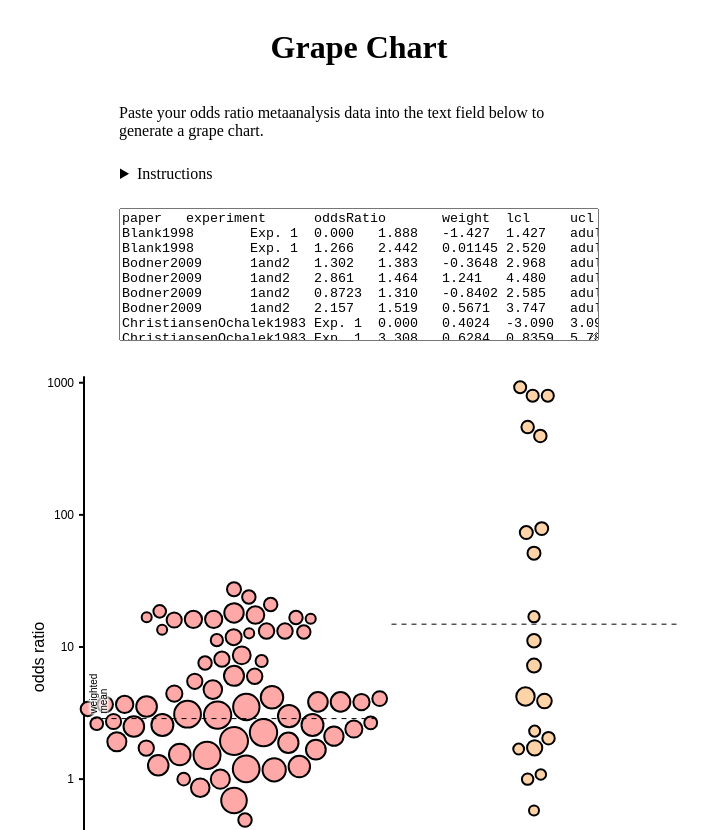
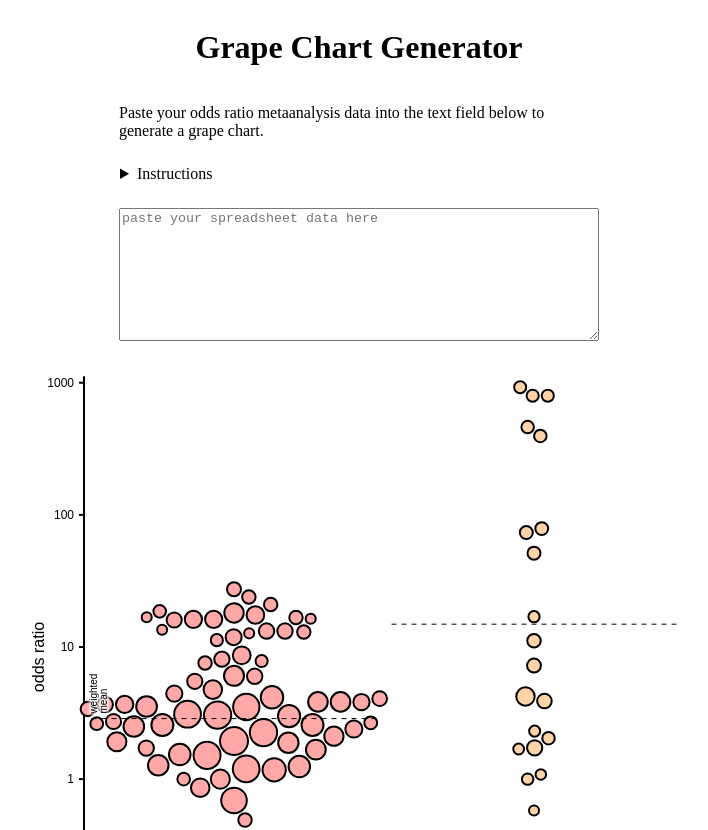
Before and after one commit to portsoc/grape-chart, a React (Vite) app: page / in a window 1280 px wide. Shown: the top 830 px of the page, without its empty margins (281-989 px from the left). Built offline with nearby package versions, Linux system fonts and the light colour scheme.

Commit message:
add parsing

```diff
--- a/src/components/App.tsx
+++ b/src/components/App.tsx
@@ -8,15 +8,17 @@ import * as types from '../lib/types';
 
 import testData from '../../test-data.json';
 
-const testDataText = testDataIntoText(testData);
+export default function App(): JSX.Element {
+  const [inputData, setInputData] = React.useState<string>('');
 
-export default function App(): JSX.Element {
+  const parsedData = inputData.trim() ? parse(inputData) : testData;
+
   return (
     <>
-      <h1>Grape Chart</h1>
+      <h1>Grape Chart Generator</h1>
       <Instructions />
-      <textarea placeholder="paste your spreadsheet data here" value={testDataText}/>
-      <GrapeChart data={testData} />
+      <textarea placeholder="paste your spreadsheet data here" onChange={(e) => setInputData(e.target.value)}/>
+      <GrapeChart data={parsedData} />
     </>
   );
 }
@@ -63,28 +65,58 @@ function Instructions(): JSX.Element {
   );
 }
 
-function testDataIntoText(data: types.ExperimentData[]): string {
-  const lines: unknown[][] = [];
-  lines.push([
-    'paper',
-    'experiment',
-    'oddsRatio',
-    'weight',
-    'lcl',
-    'ucl',
-    'group',
-  ]);
-  for (const line of data) {
-    lines.push([
-      line.paper,
-      line.experiment,
-      line.oddsRatio.toPrecision(4),
-      line.weight.toPrecision(4),
-      line.lowerConfidenceLimit.toPrecision(4),
-      line.upperConfidenceLimit.toPrecision(4),
-      line.group,
-    ]);
+function parse(input: string): types.ExperimentData[] {
+  const lines = input.trim().split('\n');
+
+  const retval: types.ExperimentData[] = [];
+
+  for (const line of lines) {
+    const [
+      rawPaper,
+      rawExperiment,
+      rawOddsRatio,
+      rawWeight,
+      rawLowerConfidenceLimit,
+      rawUpperConfidenceLimit,
+      rawGroup,
+    ] = line.split('\t');
+
+    const paper = rawPaper ?? '';
+    const experiment = rawExperiment ?? '';
+    const oddsRatio = parseNumber(rawOddsRatio);
+    const weight = parseNumber(rawWeight);
+    const lowerConfidenceLimit = parseNumber(rawLowerConfidenceLimit);
+    const upperConfidenceLimit = parseNumber(rawUpperConfidenceLimit);
+    const group = rawGroup ?? '';
+
+    if (oddsRatio == null ||
+        weight == null ||
+        lowerConfidenceLimit == null ||
+        upperConfidenceLimit == null) {
+      continue;
+    }
+
+    retval.push({
+      paper,
+      experiment,
+      oddsRatio,
+      weight,
+      lowerConfidenceLimit,
+      upperConfidenceLimit,
+      group,
+    });
   }
 
-  return lines.map(line => line.join('\t')).join('\n');
+  return retval;
 }
+
+function parseNumber(str?: string) {
+  if (!str) return null;
+
+  const num = Number(str);
+
+  // remove NaNs and infinities
+  if (Number.isNaN(0 * num)) return null;
+
+  return num;
+}
--- a/src/index.html
+++ b/src/index.html
@@ -1,5 +1,5 @@
 <!doctype html>
-<title>test</title>
+<title>Grape Chart Generator</title>
 <script type="module" src="./index.tsx"></script>
 
 <main id="app">loading…</main>
```
